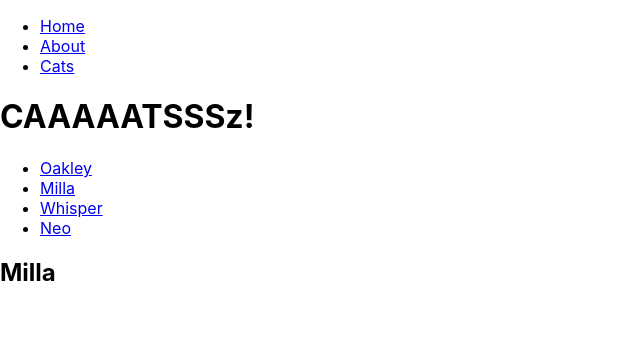
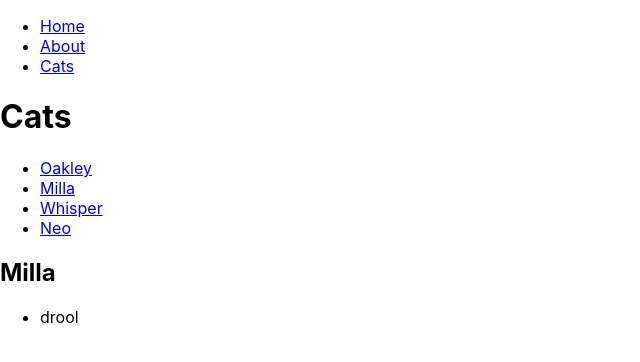
Before and after one commit to Kllicks/react-router-01, a React (Create React App) app: page /cats/Milla in a window 1280 px wide. Shown: the top 362 px of the page, without its empty margins (0-640 px from the left). Built offline with nearby package versions, Linux system fonts and the light colour scheme.

Commit message:
dynamically draws cat toy list to page

```diff
--- a/src/App.js
+++ b/src/App.js
@@ -28,8 +28,7 @@ class App extends Component {
 				'Oakley': [
 					'string',
 					'bookmarks',
-					'ice',
-					'daddy\'s face'
+					'ice'
 				],
 				'Milla': [
 					'drool'
--- a/src/Cats.js
+++ b/src/Cats.js
@@ -13,7 +13,7 @@ const Cats = (props) => {
 
 	return (
 	<div>
-		<h1>CAAAAATSSSz!</h1>
+		<h1>Cats</h1>
 		<ul>
 			{catListItems}
 		</ul>
--- a/src/OneCat.js
+++ b/src/OneCat.js
@@ -1,10 +1,22 @@
 import React from 'react';
 
 function OneCat(props) {
+
+    const allToys = props.toys;
+    const catName = props.match.params.catName;
+    const myToys = allToys[catName];
+
     return (
-        <h2>
-            {props.match.params.catName}
-        </h2>
+        <div>
+            <h2>
+                {props.match.params.catName}
+            </h2>
+            <ul>
+                {myToys.map((toy) => {
+                    return <li>{toy}</li>
+                })}
+            </ul>
+        </div>
     );
 };
 
```
